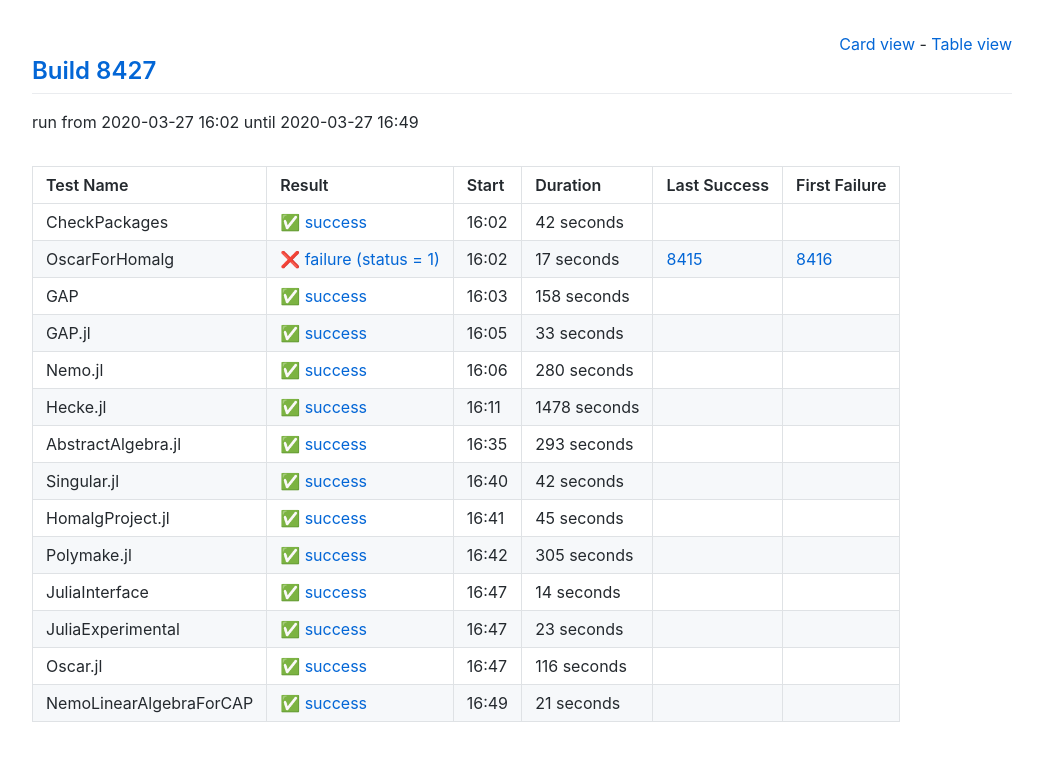
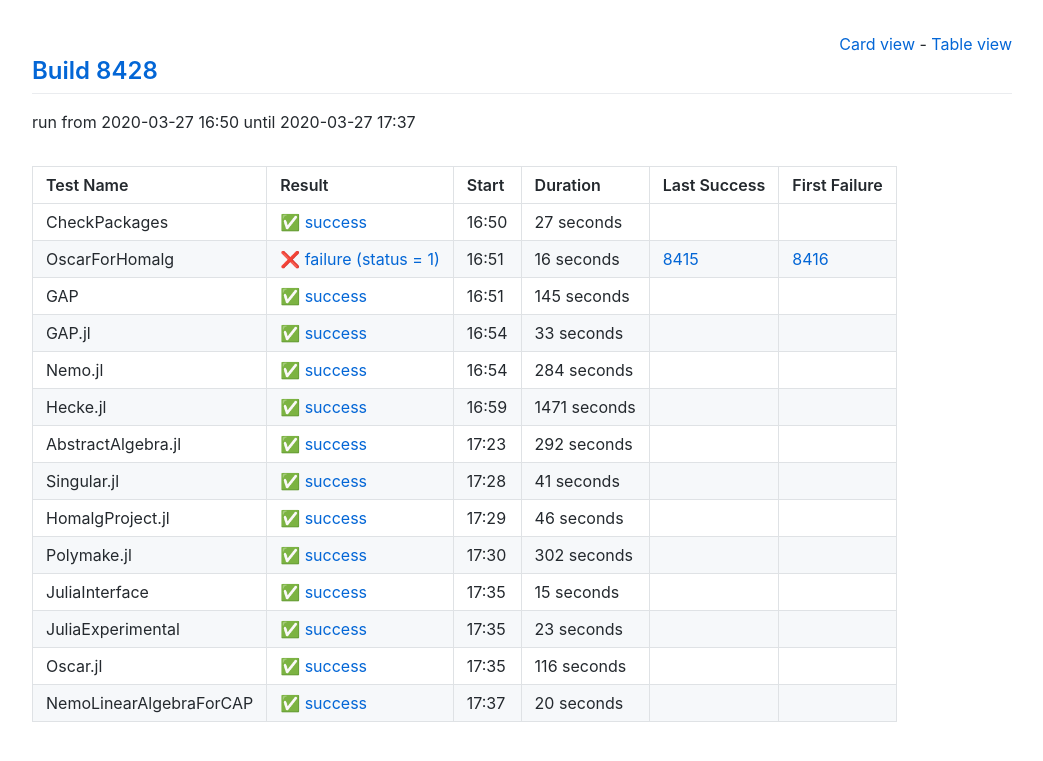
Before and after one commit to oscar-system/oscar-ci-status, a Jekyll site: the page built from table.html, in a window 1280 px wide. Shown: the top 761 px of the page, without its empty margins (118-1161 px from the left). Built offline with Jekyll 4.4.1, drawn with Linux system fonts in a browser that asks for light colours.

Commit message:
Build 8428

```diff
--- a/_data/ci.yml
+++ b/_data/ci.yml
@@ -1,38 +1,38 @@
-build: 8427
-build_url: https://oscarci.mathematik.uni-kl.de/job/oscar/8427/
+build: 8428
+build_url: https://oscarci.mathematik.uni-kl.de/job/oscar/8428/
 job: oscar
 tests:
-- duration: 42
+- duration: 27
   exitcode: 0
   first_failure: false
   first_failure_url: null
   last_success: false
   last_success_url: null
-  log: https://oscarci.mathematik.uni-kl.de/job/oscar/8427/artifact/logs/build-8427/CheckPackages.log
+  log: https://oscarci.mathematik.uni-kl.de/job/oscar/8428/artifact/logs/build-8428/CheckPackages.log
   name: CheckPackages
-  start: 2020-03-27 16:02
+  start: 2020-03-27 16:50
   status: success
   success: true
-- duration: 17
+- duration: 16
   exitcode: 1
   first_failure: 8416
   first_failure_url: https://oscarci.mathematik.uni-kl.de/job/oscar/8416/
   last_success: 8415
   last_success_url: https://oscarci.mathematik.uni-kl.de/job/oscar/8415/
-  log: https://oscarci.mathematik.uni-kl.de/job/oscar/8427/artifact/logs/build-8427/OscarForHomalg.log
+  log: https://oscarci.mathematik.uni-kl.de/job/oscar/8428/artifact/logs/build-8428/OscarForHomalg.log
   name: OscarForHomalg
-  start: 2020-03-27 16:02
+  start: 2020-03-27 16:51
   status: failure
   success: false
-- duration: 158
+- duration: 145
   exitcode: 0
   first_failure: false
   first_failure_url: null
   last_success: false
   last_success_url: null
-  log: https://oscarci.mathematik.uni-kl.de/job/oscar/8427/artifact/logs/build-8427/GAP.log
+  log: https://oscarci.mathematik.uni-kl.de/job/oscar/8428/artifact/logs/build-8428/GAP.log
   name: GAP
-  start: 2020-03-27 16:03
+  start: 2020-03-27 16:51
   status: success
   success: true
 - duration: 33
@@ -41,86 +41,86 @@
   first_failure_url: null
   last_success: false
   last_success_url: null
-  log: https://oscarci.mathematik.uni-kl.de/job/oscar/8427/artifact/logs/build-8427/GAP.jl.log
+  log: https://oscarci.mathematik.uni-kl.de/job/oscar/8428/artifact/logs/build-8428/GAP.jl.log
   name: GAP.jl
-  start: 2020-03-27 16:05
+  start: 2020-03-27 16:54
   status: success
   success: true
-- duration: 280
+- duration: 284
   exitcode: 0
   first_failure: false
   first_failure_url: null
   last_success: false
   last_success_url: null
-  log: https://oscarci.mathematik.uni-kl.de/job/oscar/8427/artifact/logs/build-8427/Nemo.jl.log
+  log: https://oscarci.mathematik.uni-kl.de/job/oscar/8428/artifact/logs/build-8428/Nemo.jl.log
   name: Nemo.jl
-  start: 2020-03-27 16:06
+  start: 2020-03-27 16:54
   status: success
   success: true
-- duration: 1478
+- duration: 1471
   exitcode: 0
   first_failure: false
   first_failure_url: null
   last_success: false
   last_success_url: null
-  log: https://oscarci.mathematik.uni-kl.de/job/oscar/8427/artifact/logs/build-8427/Hecke.jl.log
+  log: https://oscarci.mathematik.uni-kl.de/job/oscar/8428/artifact/logs/build-8428/Hecke.jl.log
   name: Hecke.jl
-  start: 2020-03-27 16:11
+  start: 2020-03-27 16:59
   status: success
   success: true
-- duration: 293
+- duration: 292
   exitcode: 0
   first_failure: false
   first_failure_url: null
   last_success: false
   last_success_url: null
-  log: https://oscarci.mathematik.uni-kl.de/job/oscar/8427/artifact/logs/build-8427/AbstractAlgebra.jl.log
+  log: https://oscarci.mathematik.uni-kl.de/job/oscar/8428/artifact/logs/build-8428/AbstractAlgebra.jl.log
   name: AbstractAlgebra.jl
-  start: 2020-03-27 16:35
+  start: 2020-03-27 17:23
   status: success
   success: true
-- duration: 42
+- duration: 41
   exitcode: 0
   first_failure: false
   first_failure_url: null
   last_success: false
   last_success_url: null
-  log: https://oscarci.mathematik.uni-kl.de/job/oscar/8427/artifact/logs/build-8427/Singular.jl.log
+  log: https://oscarci.mathematik.uni-kl.de/job/oscar/8428/artifact/logs/build-8428/Singular.jl.log
   name: Singular.jl
-  start: 2020-03-27 16:40
+  start: 2020-03-27 17:28
   status: success
   success: true
-- duration: 45
+- duration: 46
   exitcode: 0
   first_failure: false
   first_failure_url: null
   last_success: false
   last_success_url: null
-  log: https://oscarci.mathematik.uni-kl.de/job/oscar/8427/artifact/logs/build-8427/HomalgProject.jl.log
+  log: https://oscarci.mathematik.uni-kl.de/job/oscar/8428/artifact/logs/build-8428/HomalgProject.jl.log
   name: HomalgProject.jl
-  start: 2020-03-27 16:41
+  start: 2020-03-27 17:29
   status: success
   success: true
-- duration: 305
+- duration: 302
   exitcode: 0
   first_failure: false
   first_failure_url: null
   last_success: false
   last_success_url: null
-  log: https://oscarci.mathematik.uni-kl.de/job/oscar/8427/artifact/logs/build-8427/Polymake.jl.log
+  log: https://oscarci.mathematik.uni-kl.de/job/oscar/8428/artifact/logs/build-8428/Polymake.jl.log
   name: Polymake.jl
-  start: 2020-03-27 16:42
+  start: 2020-03-27 17:30
   status: success
   success: true
-- duration: 14
+- duration: 15
   exitcode: 0
   first_failure: false
   first_failure_url: null
   last_success: false
   last_success_url: null
-  log: https://oscarci.mathematik.uni-kl.de/job/oscar/8427/artifact/logs/build-8427/JuliaInterface.log
+  log: https://oscarci.mathematik.uni-kl.de/job/oscar/8428/artifact/logs/build-8428/JuliaInterface.log
   name: JuliaInterface
-  start: 2020-03-27 16:47
+  start: 2020-03-27 17:35
   status: success
   success: true
 - duration: 23
@@ -129,9 +129,9 @@
   first_failure_url: null
   last_success: false
   last_success_url: null
-  log: https://oscarci.mathematik.uni-kl.de/job/oscar/8427/artifact/logs/build-8427/JuliaExperimental.log
+  log: https://oscarci.mathematik.uni-kl.de/job/oscar/8428/artifact/logs/build-8428/JuliaExperimental.log
   name: JuliaExperimental
-  start: 2020-03-27 16:47
+  start: 2020-03-27 17:35
   status: success
   success: true
 - duration: 116
@@ -140,19 +140,19 @@
   first_failure_url: null
   last_success: false
   last_success_url: null
-  log: https://oscarci.mathematik.uni-kl.de/job/oscar/8427/artifact/logs/build-8427/Oscar.jl.log
+  log: https://oscarci.mathematik.uni-kl.de/job/oscar/8428/artifact/logs/build-8428/Oscar.jl.log
   name: Oscar.jl
-  start: 2020-03-27 16:47
+  start: 2020-03-27 17:35
   status: success
   success: true
-- duration: 21
+- duration: 20
   exitcode: 0
   first_failure: false
   first_failure_url: null
   last_success: false
   last_success_url: null
-  log: https://oscarci.mathematik.uni-kl.de/job/oscar/8427/artifact/logs/build-8427/NemoLinearAlgebraForCAP.log
+  log: https://oscarci.mathematik.uni-kl.de/job/oscar/8428/artifact/logs/build-8428/NemoLinearAlgebraForCAP.log
   name: NemoLinearAlgebraForCAP
-  start: 2020-03-27 16:49
+  start: 2020-03-27 17:37
   status: success
   success: true
```
Also changed, not shown: README.md.
